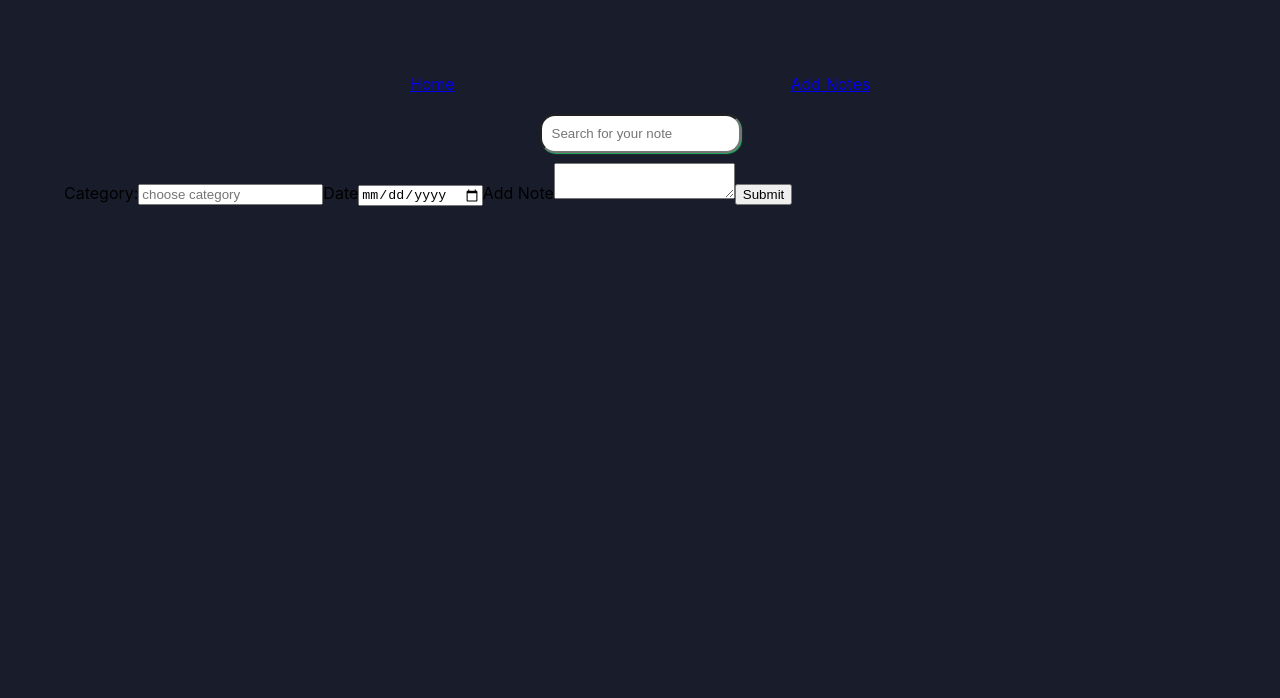
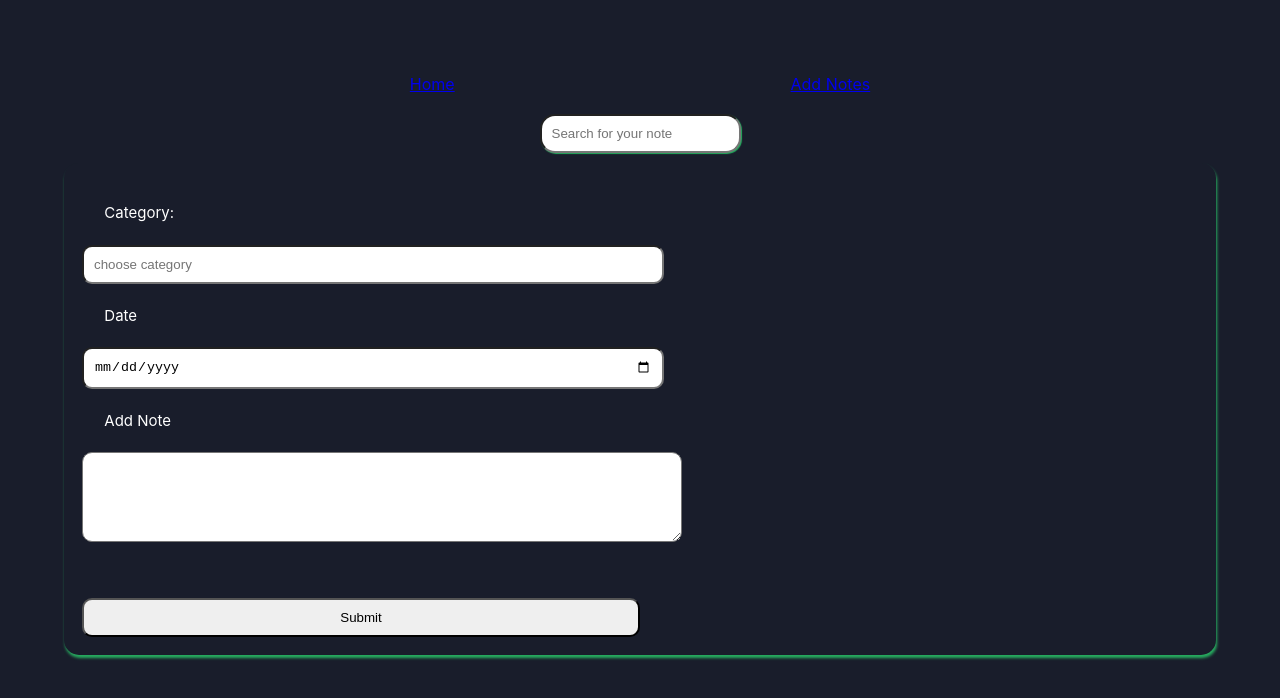
Before and after one commit to Bit-Bytes-Bits/notes-keeper, a React (Create React App) app: page /addnotes in a window 1280 px wide. Shown: the top 698 px of the page. Built offline with nearby package versions, Linux system fonts and the light colour scheme; data requests are answered from the project's data file.

Commit message:
add style to the input form

```diff
--- a/src/App.css
+++ b/src/App.css
@@ -40,3 +40,34 @@ body{
   justify-content: space-evenly;
   /* border: solid green 2px; */
 }
+
+
+.form{
+  display: grid;
+  /* border: #27AE60 3px solid; */
+  box-shadow: 1px 3px 3px #27AE60;
+  box-sizing: border-box;
+  padding: 18px;
+  border-radius: 15px;
+}
+
+.form label{
+  color: #FFFFFF;
+  margin: 2%;
+  font-size: 15px;
+}
+
+.form input{
+  border-radius: 10px;
+  width: 50%;
+  padding: 10px;
+}
+
+.form textarea{
+  width: 50%;
+  padding: 20px;
+  line-height: 1.5rem;;
+  overflow: visible;
+  border-radius: 10px;
+  margin-bottom: 5%;
+}
```
